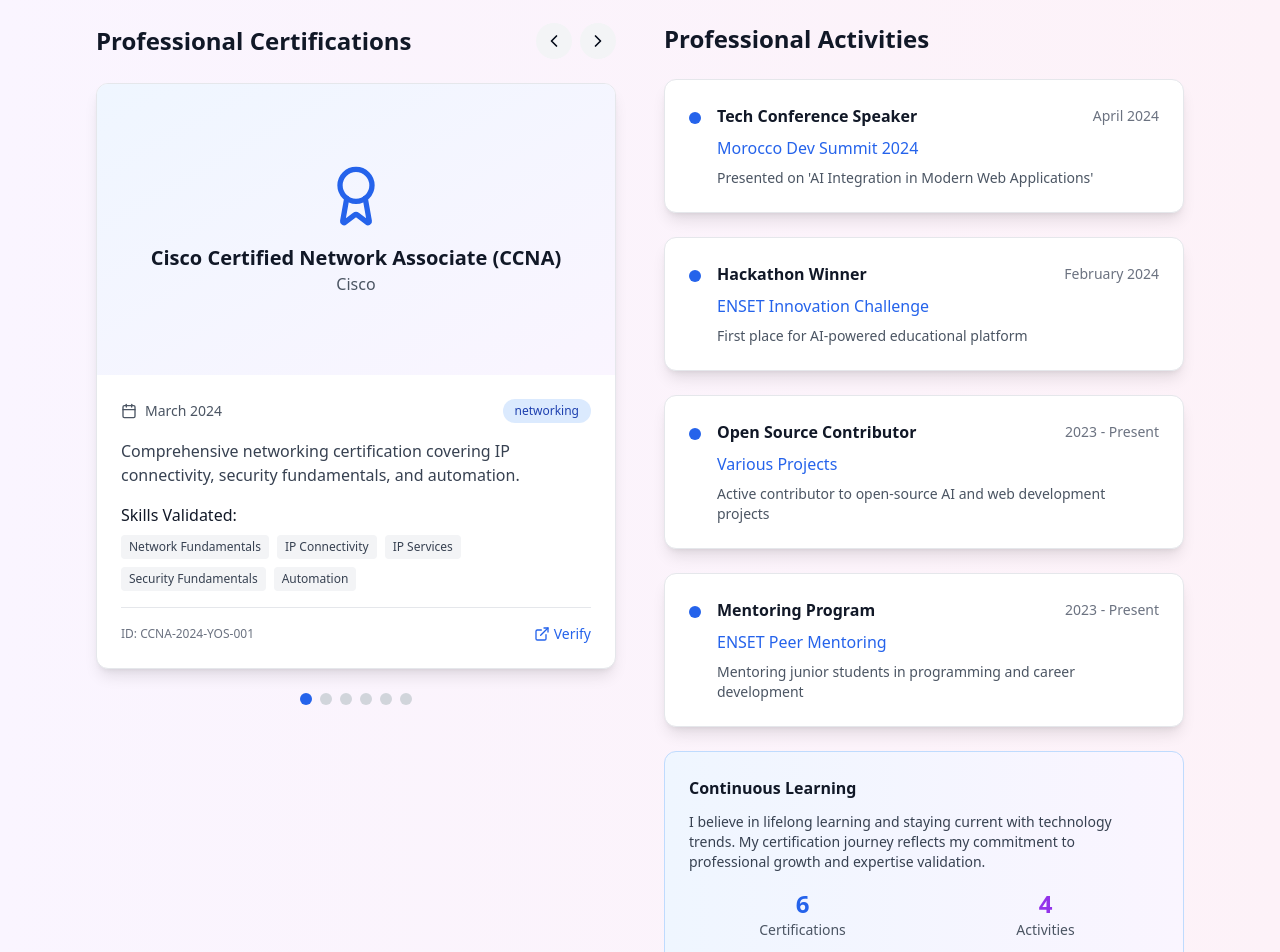
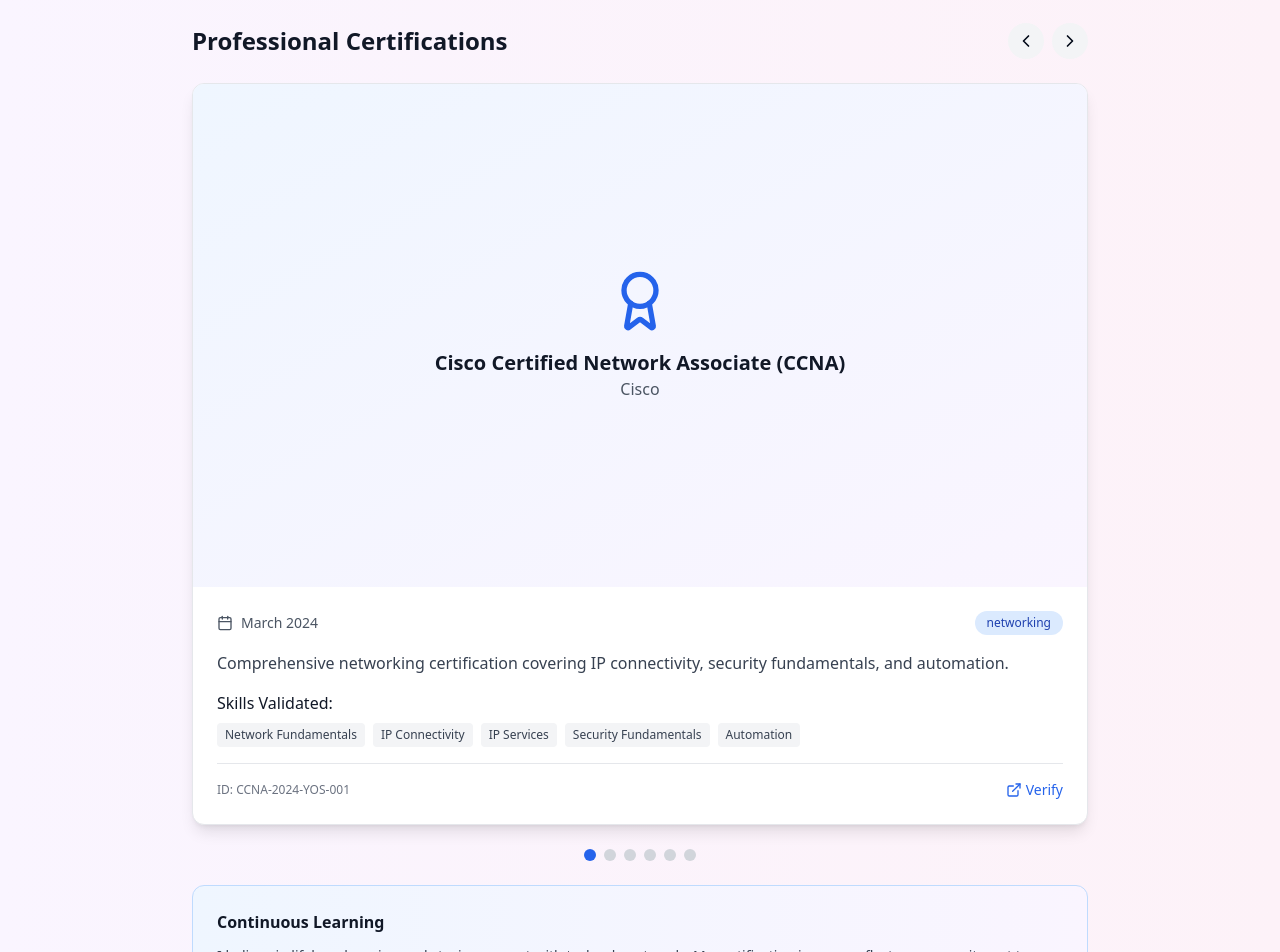
Before and after one commit to youssefoubens/professional-hub-react, a React (Vite) app: page / in a window 1280 px wide. Shown: the part 7340-8292 px from the top of the page. Built offline with nearby package versions, Linux system fonts and the light colour scheme.

Commit message:
Remove Professional Activities section
Removed the Professional Activities section from the CertificatesSection component.

```diff
--- a/src/components/CertificatesSection.tsx
+++ b/src/components/CertificatesSection.tsx
@@ -80,33 +80,6 @@ const CertificatesSection = () => {
     }
   ];
 
-  const activities = [
-    {
-      title: "Tech Conference Speaker",
-      event: "Morocco Dev Summit 2024",
-      date: "April 2024",
-      description: "Presented on 'AI Integration in Modern Web Applications'"
-    },
-    {
-      title: "Hackathon Winner",
-      event: "ENSET Innovation Challenge",
-      date: "February 2024",
-      description: "First place for AI-powered educational platform"
-    },
-    {
-      title: "Open Source Contributor",
-      event: "Various Projects",
-      date: "2023 - Present",
-      description: "Active contributor to open-source AI and web development projects"
-    },
-    {
-      title: "Mentoring Program",
-      event: "ENSET Peer Mentoring",
-      date: "2023 - Present",
-      description: "Mentoring junior students in programming and career development"
-    }
-  ];
-
   const getCategoryColor = (category: string) => {
     switch (category) {
       case 'networking':
@@ -141,14 +114,14 @@ const CertificatesSection = () => {
       <div className="container mx-auto max-w-6xl">
         <div className="text-center mb-16">
           <h2 className="text-4xl font-bold text-gray-900 mb-4">
-            Certificates & Activities
+            Professional Certificates
           </h2>
           <p className="text-lg text-gray-600">
-            Continuous learning through professional certifications and active participation in tech community
+            Continuous learning through professional certifications and expertise validation
           </p>
         </div>
 
-        <div className="grid lg:grid-cols-2 gap-12">
+        <div className="max-w-4xl mx-auto">
           {/* Certificates Carousel */}
           <div className="space-y-6">
             <div className="flex items-center justify-between">
@@ -235,45 +208,16 @@ const CertificatesSection = () => {
                 />
               ))}
             </div>
-          </div>
 
-          {/* Activities Timeline */}
-          <div className="space-y-6">
-            <h3 className="text-2xl font-semibold text-gray-900">Professional Activities</h3>
-
-            <div className="space-y-6">
-              {activities.map((activity, index) => (
-                <div key={index} className="bg-white rounded-xl p-6 shadow-lg border border-gray-200">
-                  <div className="flex items-start">
-                    <div className="flex-shrink-0 w-3 h-3 bg-blue-600 rounded-full mt-2 mr-4"></div>
-                    <div className="flex-grow">
-                      <div className="flex items-center justify-between mb-2">
-                        <h4 className="font-semibold text-gray-900">{activity.title}</h4>
-                        <span className="text-sm text-gray-500">{activity.date}</span>
-                      </div>
-                      <p className="text-blue-600 font-medium mb-2">{activity.event}</p>
-                      <p className="text-gray-600 text-sm">{activity.description}</p>
-                    </div>
-                  </div>
-                </div>
-              ))}
-            </div>
-
-            <div className="bg-gradient-to-r from-blue-50 to-purple-50 rounded-xl p-6 border border-blue-200">
+            <div className="bg-gradient-to-r from-blue-50 to-purple-50 rounded-xl p-6 border border-blue-200 mt-8">
               <h4 className="font-semibold text-gray-900 mb-3">Continuous Learning</h4>
               <p className="text-gray-700 text-sm mb-4">
                 I believe in lifelong learning and staying current with technology trends.
                 My certification journey reflects my commitment to professional growth and expertise validation.
               </p>
-              <div className="grid grid-cols-2 gap-4 text-center">
-                <div>
-                  <div className="text-2xl font-bold text-blue-600">{certificates.length}</div>
-                  <div className="text-sm text-gray-600">Certifications</div>
-                </div>
-                <div>
-                  <div className="text-2xl font-bold text-purple-600">{activities.length}</div>
-                  <div className="text-sm text-gray-600">Activities</div>
-                </div>
+              <div className="text-center">
+                <div className="text-3xl font-bold text-blue-600 mb-1">{certificates.length}</div>
+                <div className="text-sm text-gray-600">Professional Certifications</div>
               </div>
             </div>
           </div>
```
